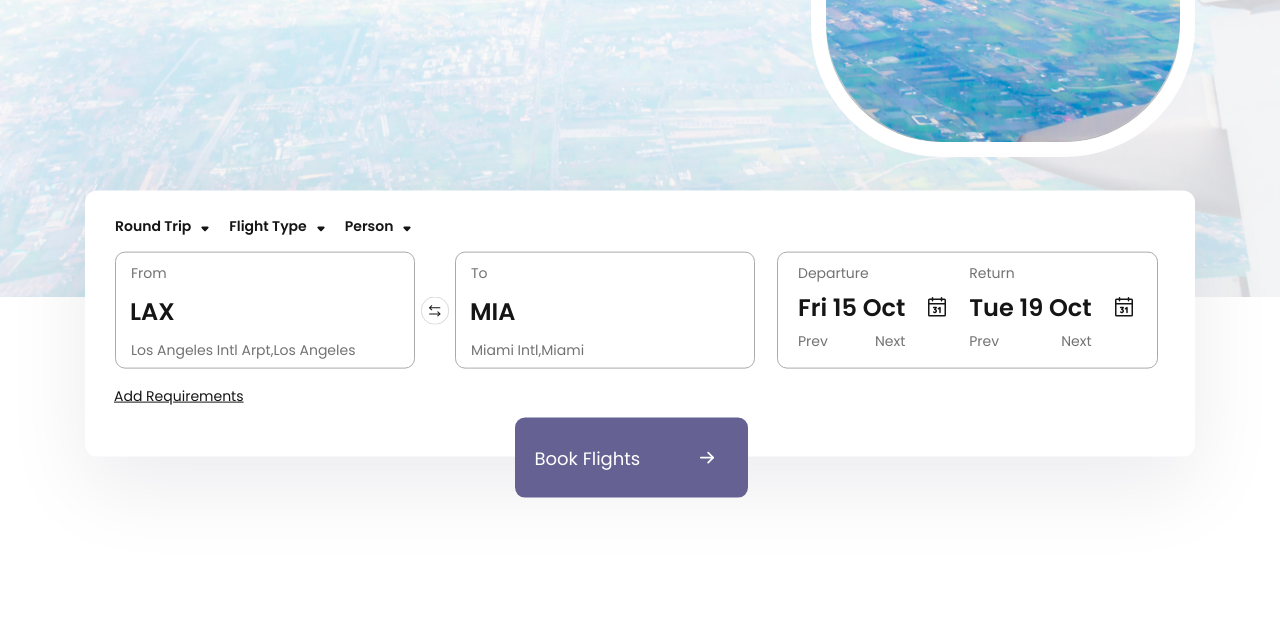
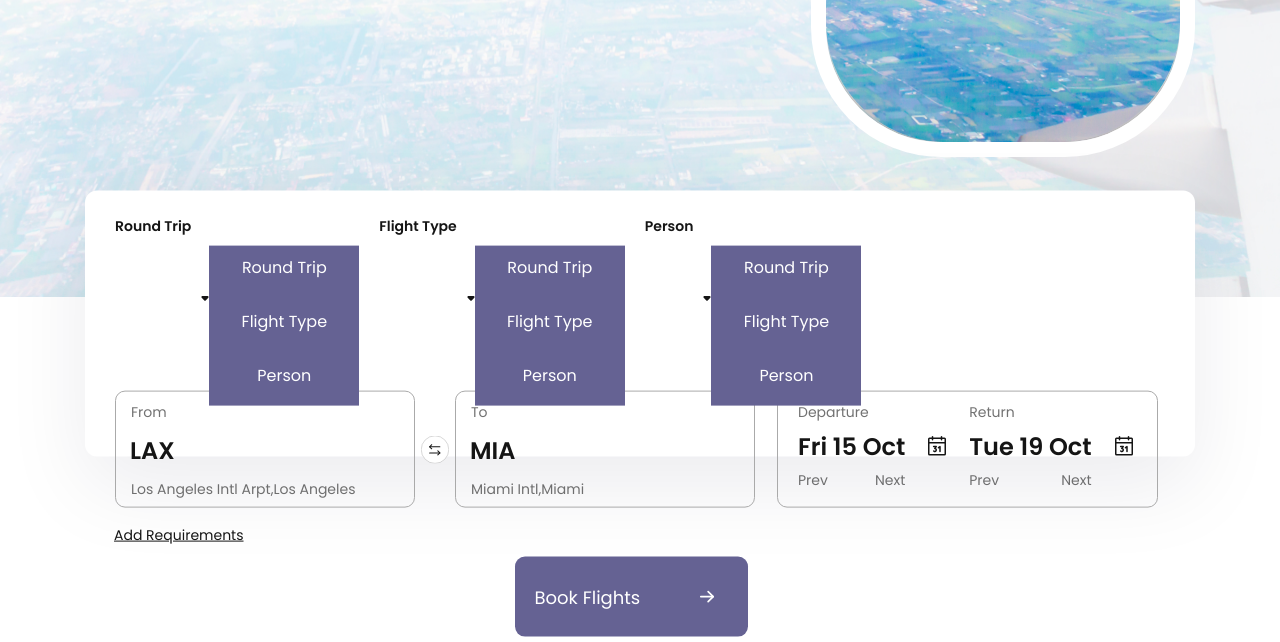
Before and after one commit to Andyone89/air, a website: page app/index.html in a window 1280 px wide. Shown: the part 455-1097 px from the top of the page. Drawn offline with Linux system fonts and the light colour scheme.

Commit message:
book-flights

```diff
--- a/app/index.html
+++ b/app/index.html
@@ -95,18 +95,33 @@
                 Round Trip
               </a>
               <img src="./images/book-flights/vector1.svg" alt="arrow" class="book-flights__img">
+              <ul class="book-flights__child">
+                <li><a href="#"> Round Trip</a></li>
+                <li><a href="#">Flight Type</a></li>
+                <li><a href="#">Person</a></li>
+              </ul>
             </li>
             <li class="book-flights__item">
               <a href="#" class="book-flights__link">
                 Flight Type
               </a>
                <img src="./images/book-flights/vector1.svg" alt="arrow" class="book-flights__img">
+               <ul class="book-flights__child">
+                <li><a href="#"> Round Trip</a></li>
+                <li><a href="#">Flight Type</a></li>
+                <li><a href="#">Person</a></li>
+              </ul>
             </li>
             <li class="book-flights__item">
               <a href="#" class="book-flights__link">
                 Person
               </a>
               <img src="./images/book-flights/vector1.svg" alt="arrow" class="book-flights__img">
+              <ul class="book-flights__child">
+                <li><a href="#"> Round Trip</a></li>
+                <li><a href="#">Flight Type</a></li>
+                <li><a href="#">Person</a></li>
+              </ul>
             </li>
           </ul>
           <div class="book-flights__wrapper">
--- a/app/scss/_book-flights.scss
+++ b/app/scss/_book-flights.scss
@@ -19,6 +19,23 @@
     &__item {
         display: flex;
         padding: 25px 5px 15px 15px;
+
+    }
+    &__child{
+        position: relative;
+        width: 150px;
+        height: 160px;
+        left: 0;
+        top: 30px;
+        background-color: $content;
+        a{
+            color: #fff;
+        }
+        li{
+            text-align: center;
+            padding-bottom: 20px;
+            padding-top: 10px;
+        }
     }
 
     &__link {
```
Also changed, not shown: app/css/style.min.css.
